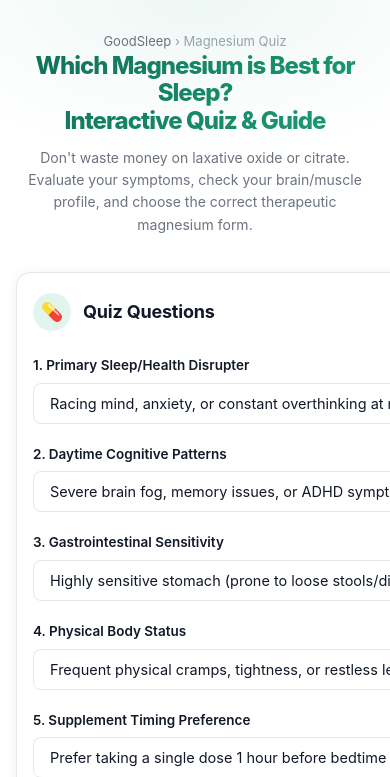
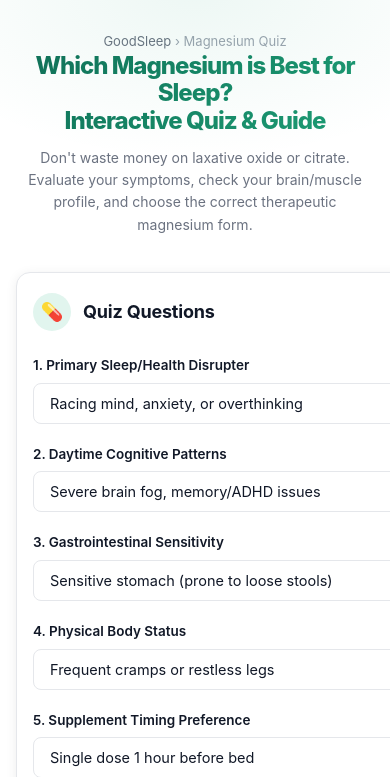
Before and after one commit to sourabhbilawadi-source/sleepcalc, a plain HTML site: page magnesium-type-quiz.html in a window 390 px wide. Shown: the part 67-844 px from the top of the page. Drawn offline with Linux system fonts and the light colour scheme.

Commit message:
Allow melatonin goal tab buttons text to wrap and shorten long select options for mobile responsiveness

```diff
--- a/magnesium-type-quiz.html
+++ b/magnesium-type-quiz.html
@@ -109,28 +109,28 @@
       <div class="mq-form-group">
         <label for="mq-concern">1. Primary Sleep/Health Disrupter</label>
         <select id="mq-concern" class="mq-select" onchange="calculateMagnesiumMatch()">
-          <option value="racing-mind" selected>Racing mind, anxiety, or constant overthinking at night</option>
-          <option value="muscle-tension">Nighttime leg cramps, muscle spasms, or restless legs</option>
-          <option value="heart-palpitations">Calming nighttime heart palpitations or high pulse rate</option>
-          <option value="fatigue">Daytime chronic pain, fibromyalgia, or low energy</option>
-          <option value="general-sleep">General difficulty staying asleep without specific pain/anxiety</option>
+          <option value="racing-mind" selected>Racing mind, anxiety, or overthinking</option>
+          <option value="muscle-tension">Leg cramps, spasms, or restless legs</option>
+          <option value="heart-palpitations">Nighttime palpitations or high pulse</option>
+          <option value="fatigue">Chronic pain, fibromyalgia, or low energy</option>
+          <option value="general-sleep">General difficulty staying asleep</option>
         </select>
       </div>
 
       <div class="mq-form-group">
         <label for="mq-cognitive">2. Daytime Cognitive Patterns</label>
         <select id="mq-cognitive" class="mq-select" onchange="calculateMagnesiumMatch()">
-          <option value="adhd-brainfog" selected>Severe brain fog, memory issues, or ADHD symptoms</option>
-          <option value="distracted">Mild distraction or difficulty focusing under stress</option>
-          <option value="normal">Normal, clear focus during the day</option>
+          <option value="adhd-brainfog" selected>Severe brain fog, memory/ADHD issues</option>
+          <option value="distracted">Mild distraction or focus difficulty</option>
+          <option value="normal">Normal, clear focus</option>
         </select>
       </div>
 
       <div class="mq-form-group">
         <label for="mq-gi">3. Gastrointestinal Sensitivity</label>
         <select id="mq-gi" class="mq-select" onchange="calculateMagnesiumMatch()">
-          <option value="sensitive" selected>Highly sensitive stomach (prone to loose stools/diarrhea)</option>
-          <option value="constipation">Suffer from regular constipation (need digestive movement)</option>
+          <option value="sensitive" selected>Sensitive stomach (prone to loose stools)</option>
+          <option value="constipation">Regular constipation</option>
           <option value="normal">Normal, regular digestion</option>
         </select>
       </div>
@@ -138,18 +138,18 @@
       <div class="mq-form-group">
         <label for="mq-muscle">4. Physical Body Status</label>
         <select id="mq-muscle" class="mq-select" onchange="calculateMagnesiumMatch()">
-          <option value="cramps" selected>Frequent physical cramps, tightness, or restless legs</option>
-          <option value="stiffness">Mild joint/muscle stiffness after workouts or waking</option>
-          <option value="none">No major physical muscle pain or spasms</option>
+          <option value="cramps" selected>Frequent cramps or restless legs</option>
+          <option value="stiffness">Mild joint/muscle stiffness</option>
+          <option value="none">No major muscle pain or spasms</option>
         </select>
       </div>
 
       <div class="mq-form-group">
         <label for="mq-timing">5. Supplement Timing Preference</label>
         <select id="mq-timing" class="mq-select" onchange="calculateMagnesiumMatch()">
-          <option value="evening" selected>Prefer taking a single dose 1 hour before bedtime</option>
-          <option value="split">Prefer splitting into morning and evening doses</option>
-          <option value="morning">Prefer taking supplements only in the morning</option>
+          <option value="evening" selected>Single dose 1 hour before bed</option>
+          <option value="split">Split morning and evening doses</option>
+          <option value="morning">Morning only</option>
         </select>
       </div>
     </div>
--- a/styles.css
+++ b/styles.css
@@ -680,6 +680,8 @@ input[type=range]::-webkit-slider-thumb:hover{transform:scale(1.15)}
   transition: all 0.2s;
   text-align: center;
   font-family: var(--font);
+  white-space: normal;
+  word-break: break-word;
 }
 .mela-tab-btn:hover {
   border-color: var(--teal-mid);
```
Also changed, not shown: polyphasic-sleep-planner.html (+6 -6 lines).
